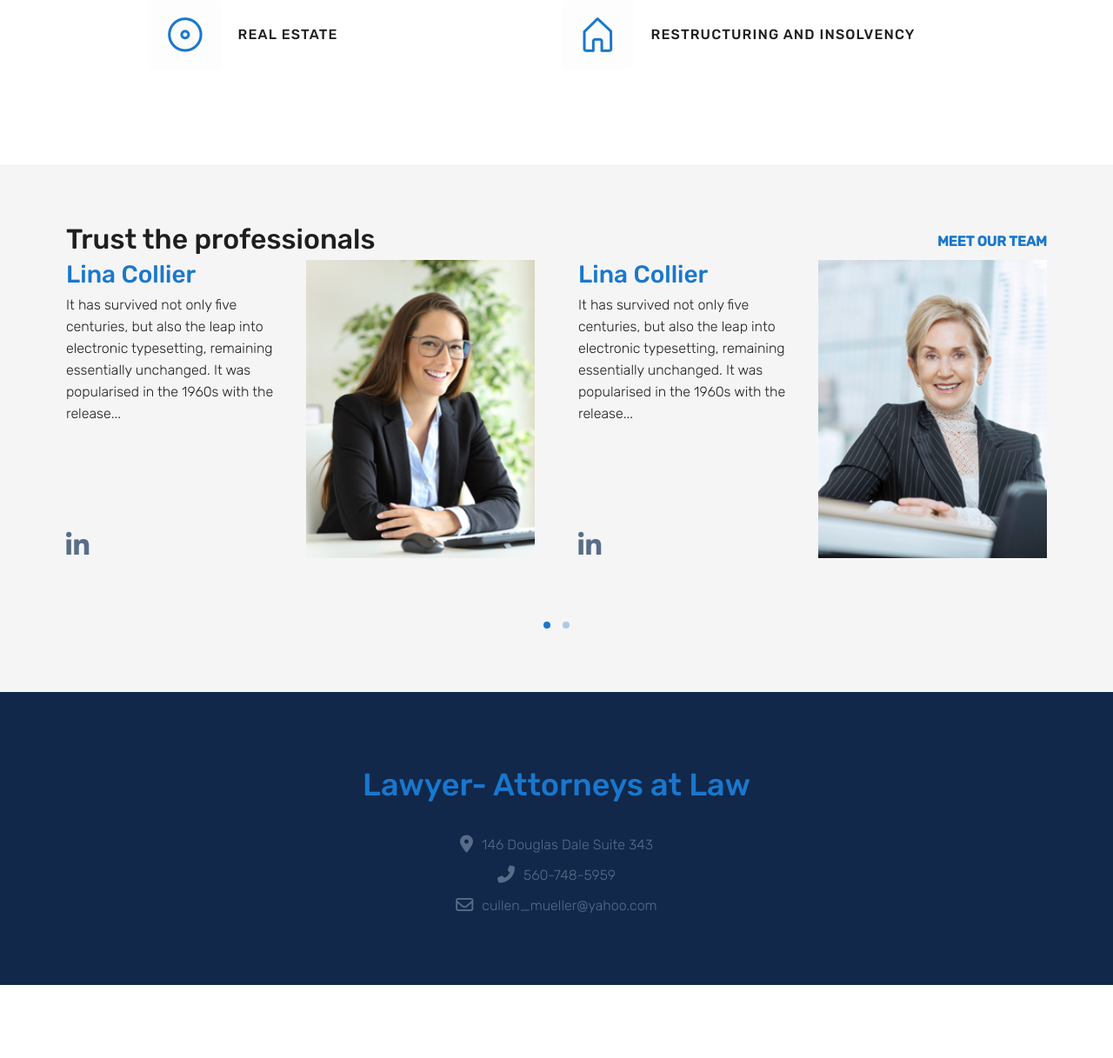
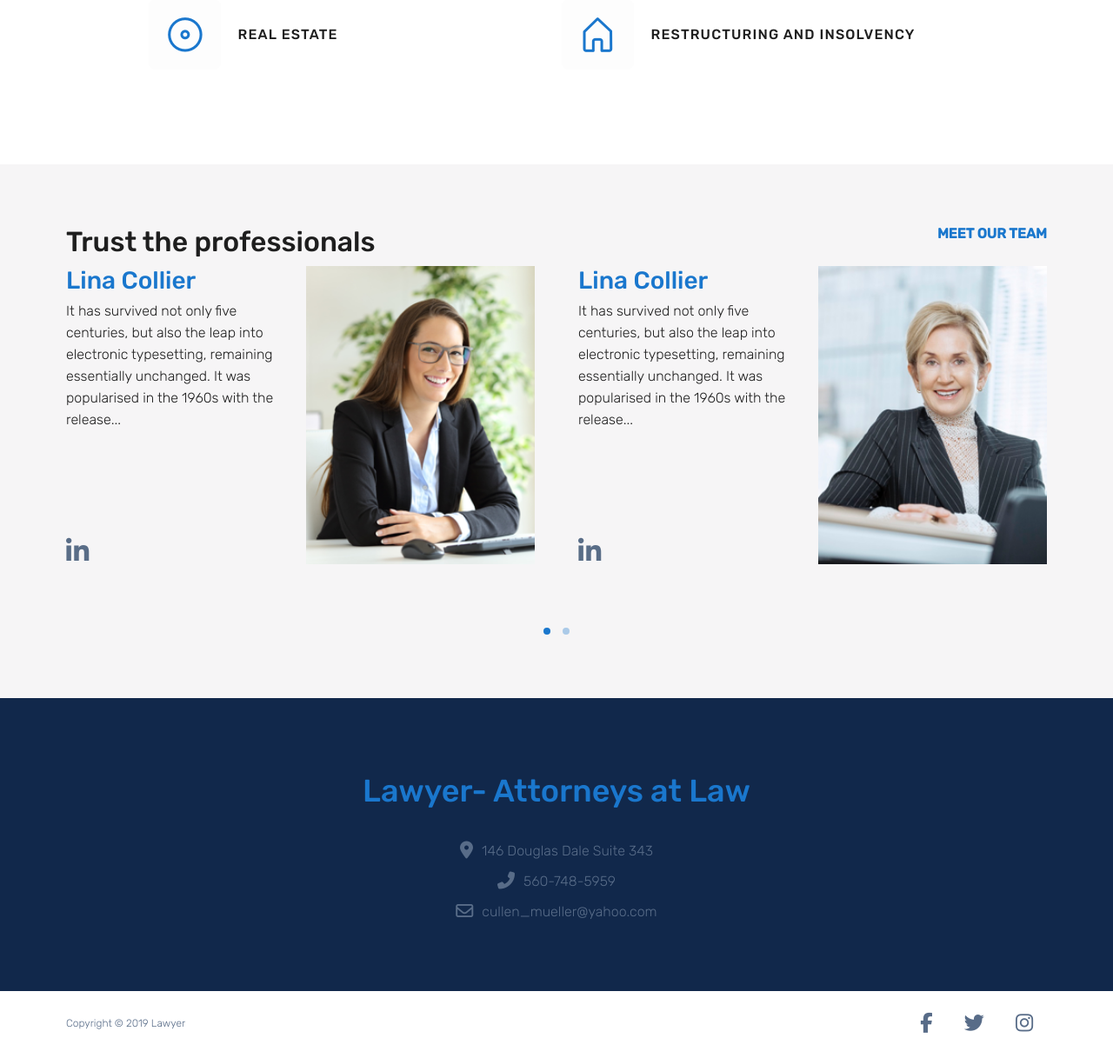
Before and after one commit to leaviki90/Lawyer, a PHP site: page / in a window 1280 px wide. Shown: the part 1154-2371 px from the top of the page at 87% size. Before the commit the page ends 2287 px from the top, so only its background shows below. Run offline with PHP 8.4, Linux system fonts and the light colour scheme; some libraries are stand-ins or nearby versions.

Commit message:
Footer done

```diff
--- a/public_html/index.html
+++ b/public_html/index.html
@@ -171,7 +171,7 @@
                 <div class="container">
                     <div class="section-header d-flex flex-wrap align-items-center justify-content-between">
                         <h2>Trust the professionals</h2>
-                        <a href="team.html" class="text-primary text-uppercase fw-bold">meet our team</a>
+                        <a href="team.html" class="text-primary text-uppercase fw-bold mb-5">meet our team</a>
                     </div>
                     <div class="team-slider owl-carousel owl-theme">
                         <!-- Team item 1 -->
@@ -310,7 +310,18 @@
                 </div> <!-- Container ends -->
             </section> <!-- Info-section ends -->
 
-
+            <footer>
+                <div class="container d-sm-flex justify-content-sm-between">
+                    <p class="copyright mb-4 mb-sm-0 text-center">Copyright &copy 2019
+                        <a href="index.html">Lawyer</a>
+                    </p>
+                    <div class="social text-center">
+                        <a href="https://www.facebook.com/" target="_blank" class="fab fa-facebook-f"></a>
+                        <a href="https://www.twitter.com/" target="_blank" class="fab fa-twitter"></a>
+                        <a href="https://www.instagram.com/" target="_blank" class="fab fa-instagram"></a>
+                    </div>
+                </div>
+            </footer>
         </main>
 
 
--- /dev/null
+++ b/public_html/scss/partials/_footer.scss
@@ -0,0 +1,22 @@
+$footer-color: #586C88;
+footer {
+    padding: 25px 0;
+    .copyright {
+        font-size: 1.2rem;
+        color: $footer-color;
+        a {
+            color: $footer-color;
+        }
+    } //copyright ends
+    .social {
+        a {
+            font-size: 2.3rem;
+            color: $footer-color;
+            margin: 0 16px;
+            transition: 0.3s linear;
+            &:hover {
+                color: darken($footer-color, 20%);
+            }
+        }
+    } //social
+}
--- a/public_html/scss/theme.scss
+++ b/public_html/scss/theme.scss
@@ -12,3 +12,4 @@
 @import "partials/_services.scss";
 @import "partials/_team.scss";
 @import "partials/_info-section.scss";
+@import "partials/_footer.scss";
```
Also changed, not shown: public_html/css/theme.css, 1 other file.
